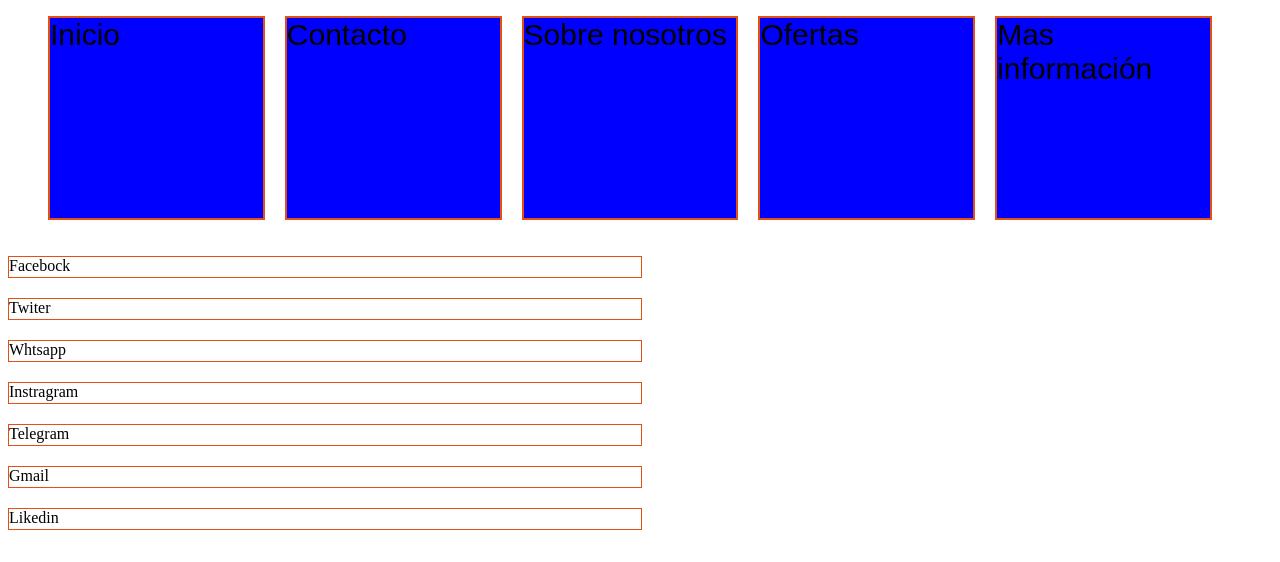
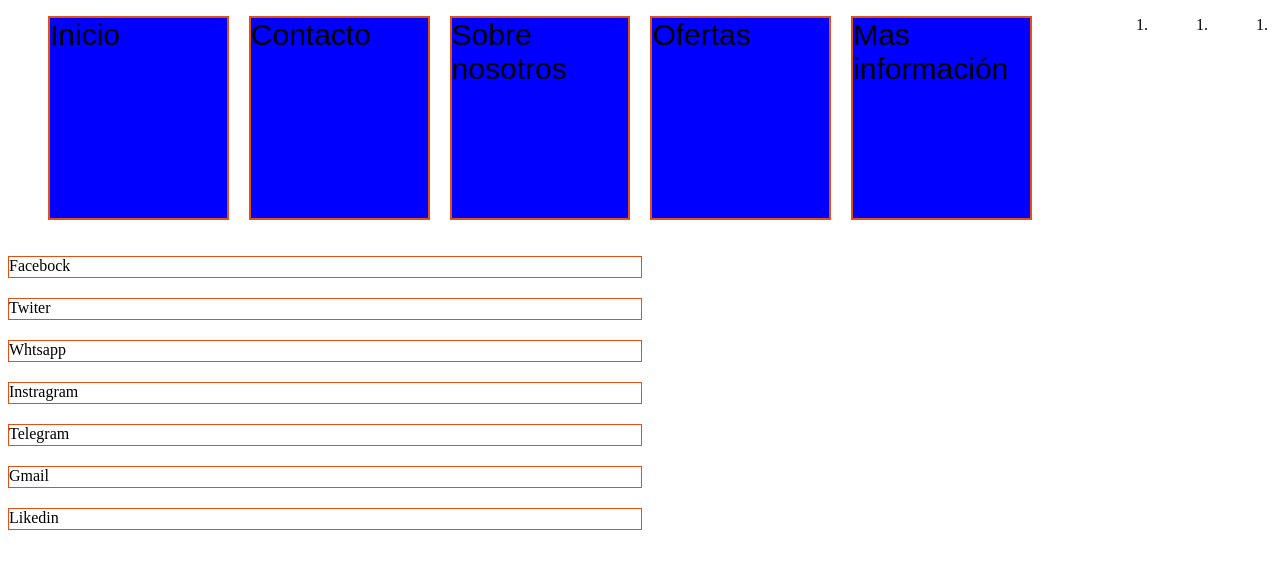
Before and after one commit to AntonioMarmolejo/new-repo, a plain HTML site: page index.html in a window 1280 px wide. Drawn offline with Linux system fonts and the light colour scheme.

```diff
--- a/index.html
+++ b/index.html
@@ -17,6 +17,9 @@
             <li class="color-listas">Mas información</li>
         <ol>
             <p></p>
+            <ol><li></li></ol>
+            <ol><li></li></ol>
+            <ol><li></li></ol>
     </header>
     <footer>
         <section>
```
